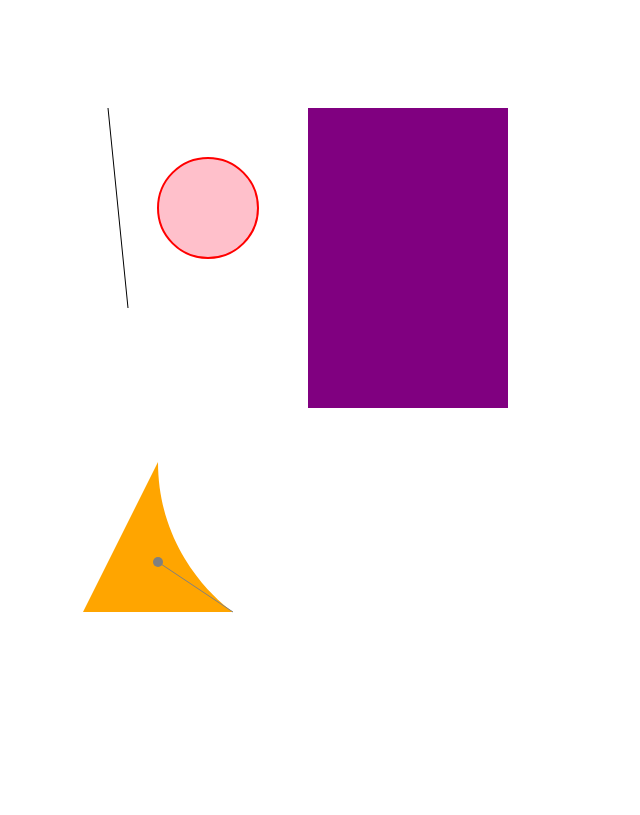
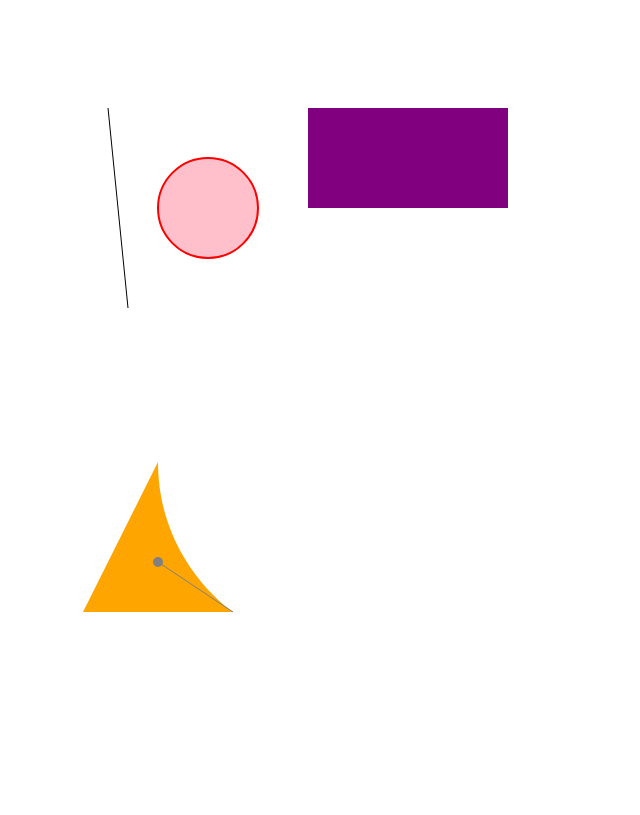
Before and after one commit to kguertin/d3, a plain HTML site: page basics/basic_shapes.html in a window 1280 px wide. Shown: the whole page, without its empty margins (0-640 px from the left). Drawn offline with nearby package versions, Linux system fonts and the light colour scheme.

Commit message:
create data and render to multiple elements

```diff
--- a/basics/index.js
+++ b/basics/index.js
@@ -1,10 +1,16 @@
-const data = [{ width: 200, height: 400, fill: "purple" }];
+const data = [
+  { width: 200, height: 100, fill: "purple" },
+  { width: 100, height: 60, fill: "pink" },
+  { width: 50, height: 30, fill: "red" },
+];
 
 const svg = d3.select("svg");
 
 const rect = svg
-  .select("rect")
+  .selectAll("rect")
   .data(data)
   .attr("width", (d) => d.width)
   .attr("height", (d) => d.height)
   .attr("fill", (d) => d.fill);
+
+console.log(rect);
```
Also changed, not shown: basics/index.html (+2 -0 lines).
